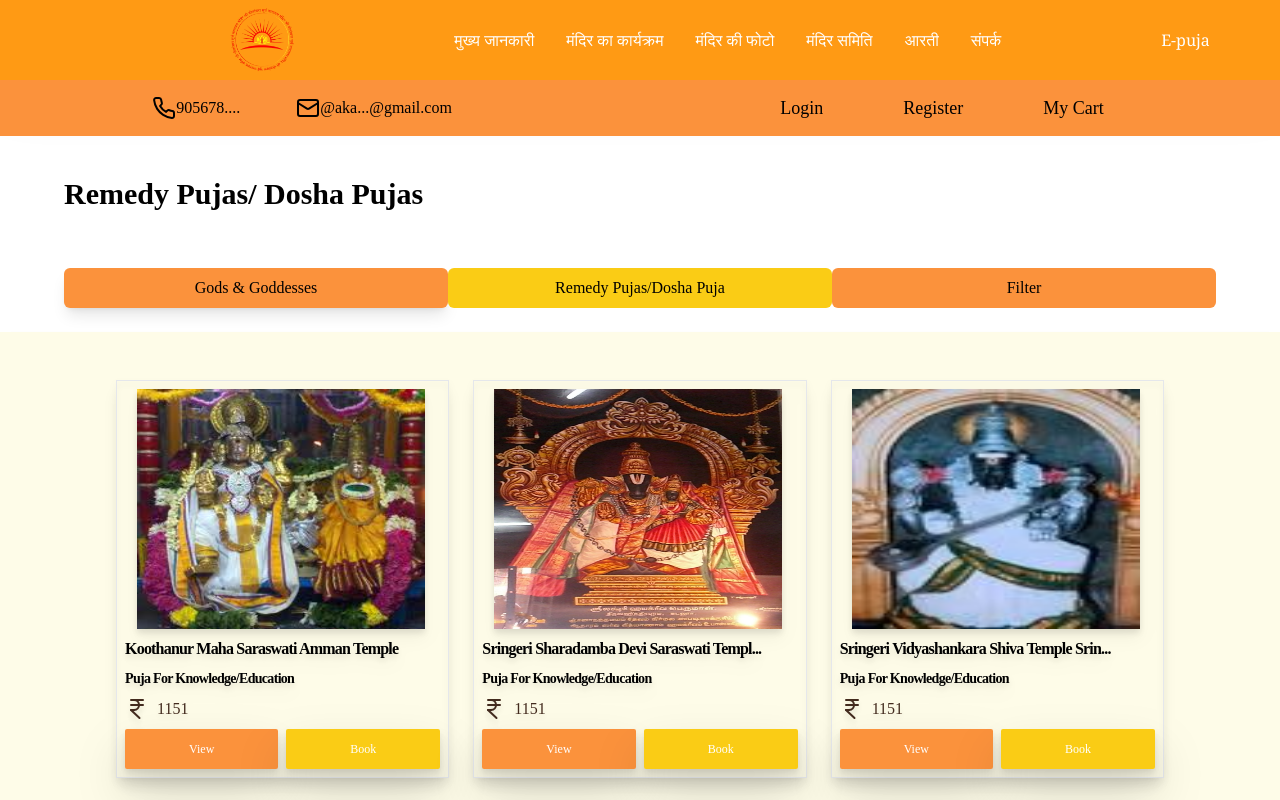
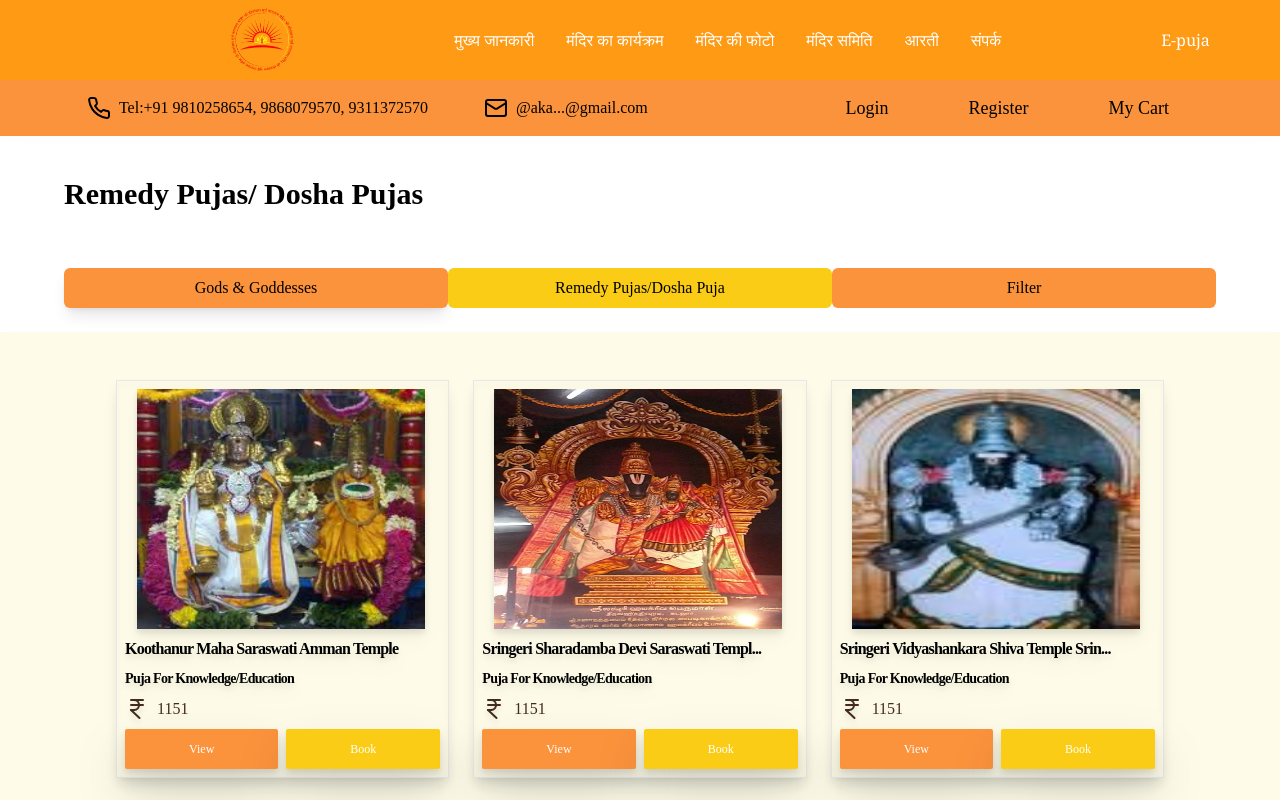
Before and after one commit to Akanksha4127/Pitambra, a React (Vite) app: page /index in a window 1280 px wide. Shown: the top 800 px of the page. Built offline with nearby package versions, Linux system fonts and the light colour scheme.

Commit message:
add phone no.

```diff
--- a/src/Pages/E-Puja/index.jsx
+++ b/src/Pages/E-Puja/index.jsx
@@ -136,11 +136,11 @@
     <div className="E-puja ">
       <div className="LogIn-Resister flex justify-around items-center h-14 bg-orange-400 w-screen">
         <div className="email-phone  gap-14  lg:flex hidden">
-          <div className="phone flex">
+          <div className="phone flex gap-2">
             <Phone />
-            <Link to="#">905678....</Link>
+            <Link to="#">Tel:+91 9810258654, 9868079570, 9311372570</Link>
           </div>
-          <div className="email flex">
+          <div className="email flex gap-2">
             <Mail />
             <Link to="#">@aka...@gmail.com</Link>
           </div>
```
